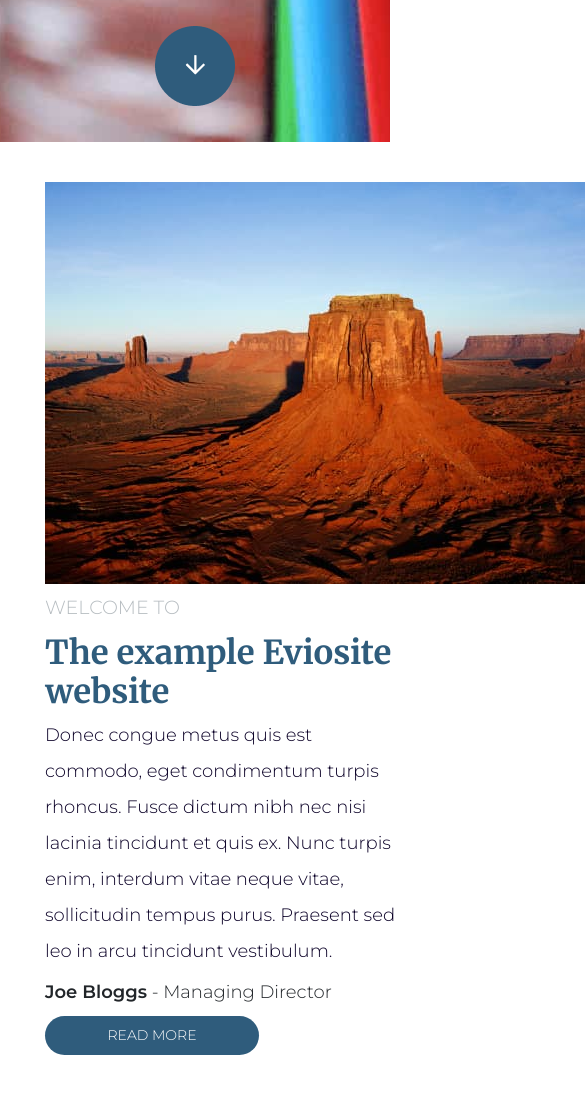
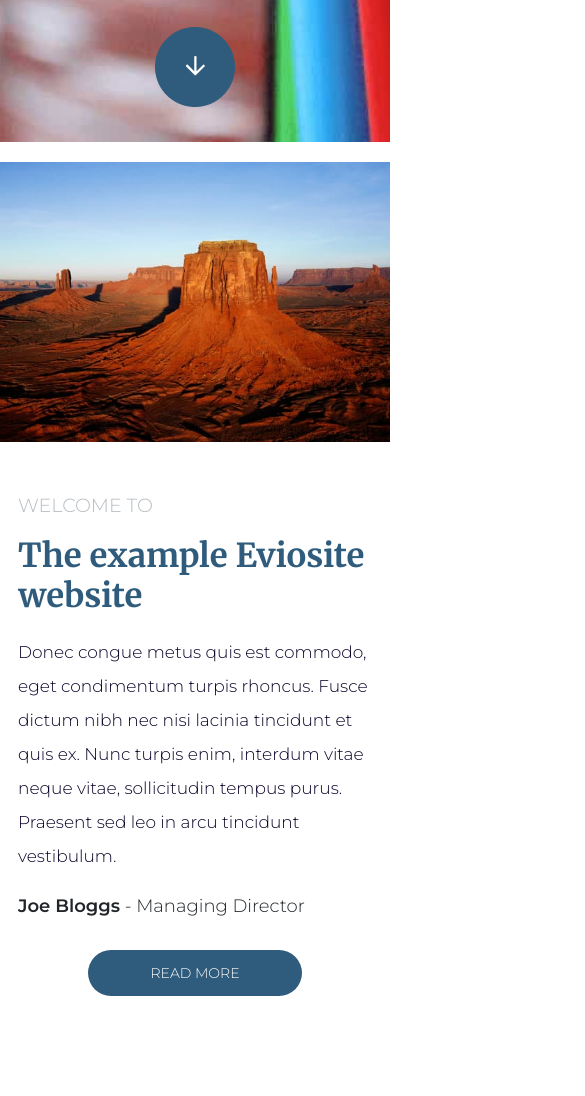
Before and after one commit to merryface/evositeCutUp, a website: page index.html in a window 390 px wide. Shown: the part 702-1798 px from the top of the page, 585 px wide, since content can reach past the window. After the commit the page ends 1748 px from the top, so only its background shows below. Drawn offline with nearby package versions, Linux system fonts and the light colour scheme.

Commit message:
featured article reactive

```diff
--- a/index.html
+++ b/index.html
@@ -62,20 +62,20 @@
                 <div class="hero_content">
                     <h2 class="hero_title">evosite example website</h2>
                     <p class="hero_subtitle">Donec congue metus quis est</p>
-                    <button class="hero_scroll">
+                    <a href="#main" class="hero_scroll">
                         <img src="./assets/ScrollDown.png" alt="down arrow">
-                    </button>
+                    </a>
                 </div>
             </div>
         </section>
 
-        <main class="featured_article">
+        <main id="main" class="featured_article">
             <div class="container">
                 <div class="row">
-                    <div class="col featured_image">
+                    <div class="col-12 col-md-6 featured_image">
                         <img src="./assets/arizonaRock.jpg" alt="Arizona Monument Valley rock formation">
                     </div>
-                    <div class="col featured_text">
+                    <div class="col-12 col-md-6 featured_text">
                         <p class="featured_welcome">welcome to</p>
                         <h3 class="featured_articleTitle">The example Eviosite website</h3>
                         <p class="featured_blurb">Donec congue metus quis est commodo, eget condimentum turpis rhoncus. Fusce dictum nibh nec nisi lacinia tincidunt et quis ex. Nunc turpis enim, interdum vitae neque vitae, sollicitudin tempus purus. Praesent sed leo in arcu tincidunt vestibulum.</p>
@@ -86,17 +86,6 @@
                 </div>
             </div>
         </main>
-
-        <br>
-        <br>
-        <br>
-        <br>
-        <br>
-
-        <br><br>
-        <br>
-        <br>
-        <br>
     </body>
 
 </html>
--- a/scss/featuredArticle.scss
+++ b/scss/featuredArticle.scss
@@ -1,20 +1,30 @@
 .featured_article {
-    margin: 3rem;
+    margin: 3rem auto;
     width: 100%;
 
+    display: flex;
+    justify-content: center;
+
     .container {
+        margin: 0;
 
         .featured_image {
-            width: 100%;
-            margin-top: 1rem;
-            margin-bottom: 1rem;
+            padding: 0;
+            padding-right: 3rem;
+
+            display: flex;
+            img {
+                display: block;
+                width: 100%;
+                object-fit: contain;
+            }
         }
 
         .featured_text {
             display: flex;
             flex-direction: column;
             justify-content: space-between;
-
+            padding: 0;
 
             .featured_welcome {
                 text-transform: uppercase;
@@ -31,7 +41,7 @@
 
             .featured_blurb {
                 color: var(--primaryDarker);
-                font-size: 1.8rem;
+                font-size: 1.7rem;
                 line-height: 2;
             }
 
--- a/scss/mediaqueries.scss
+++ b/scss/mediaqueries.scss
@@ -86,4 +86,36 @@
             }
         }
     }
+
+    // ---------------
+
+    // FEATURED ARTICLE ----
+    .featured_article {
+        margin-top: 2rem !important;
+        .featured_image {
+            padding: 0 !important;
+        }
+
+        .featured_text {
+            .featured_welcome,
+            .featured_articleTitle,
+            .featured_blurb,
+            .featured_author
+            {
+                margin: 1rem 1.8rem !important;
+            }
+
+            .featured_welcome {
+                margin-top: 5rem !important;
+                margin-bottom: 0.5rem !important;
+            }
+
+            .primaryButton {
+                margin: 2rem auto;
+                margin-bottom: 5rem;
+            }
+
+        }
+
+    }
 }
--- a/scss/primaryButton.scss
+++ b/scss/primaryButton.scss
@@ -1,19 +1,24 @@
 .primaryButton {
+    background-color: var(--buttonPrimary);
+    color: var(--white);
+
     font-size: 1.4rem;
     text-transform: uppercase;
     text-align: center;
 
-    background-color: var(--buttonPrimary);
-    color: var(--white);
 
-    padding: 0.9rem 1.7rem;
-    display: block;
+    display: flex;
+    flex-direction: row;
+    align-items: center;
+    justify-content: center;
 
     border-radius: 50px;
     width: 21.4rem;
+    height: 4.6rem;
 }
 
 .primaryButton:hover {
     color: var(--buttonPrimary);
     background-color: var(--buttonPrimaryHover);
+    text-decoration: none;
 }
--- a/scss/settings.scss
+++ b/scss/settings.scss
@@ -24,4 +24,5 @@
 
 html, body {
     height: 100%;
+    scroll-behavior: smooth;
 }
```
Also changed, not shown: css/main.css, css/main.min.css.
